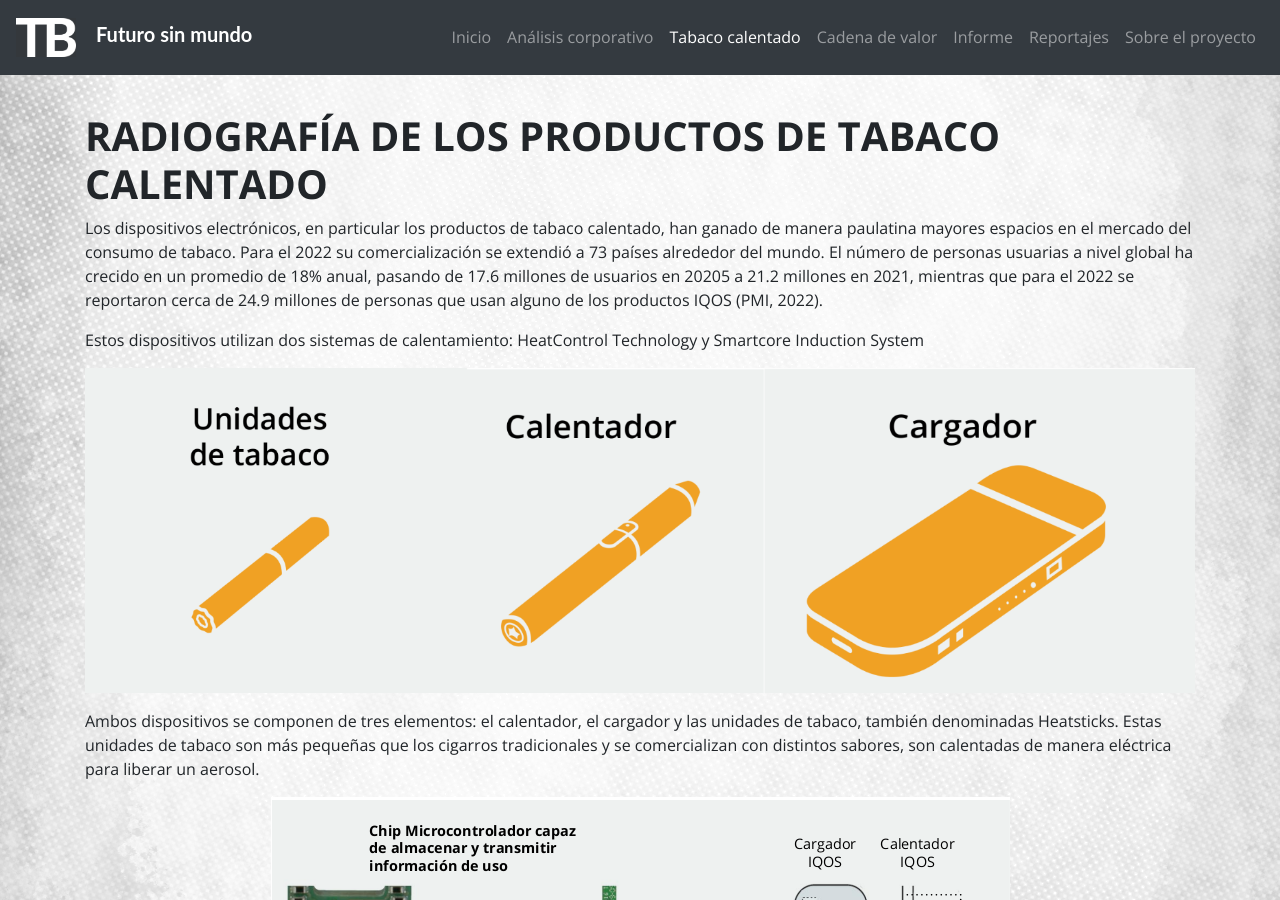
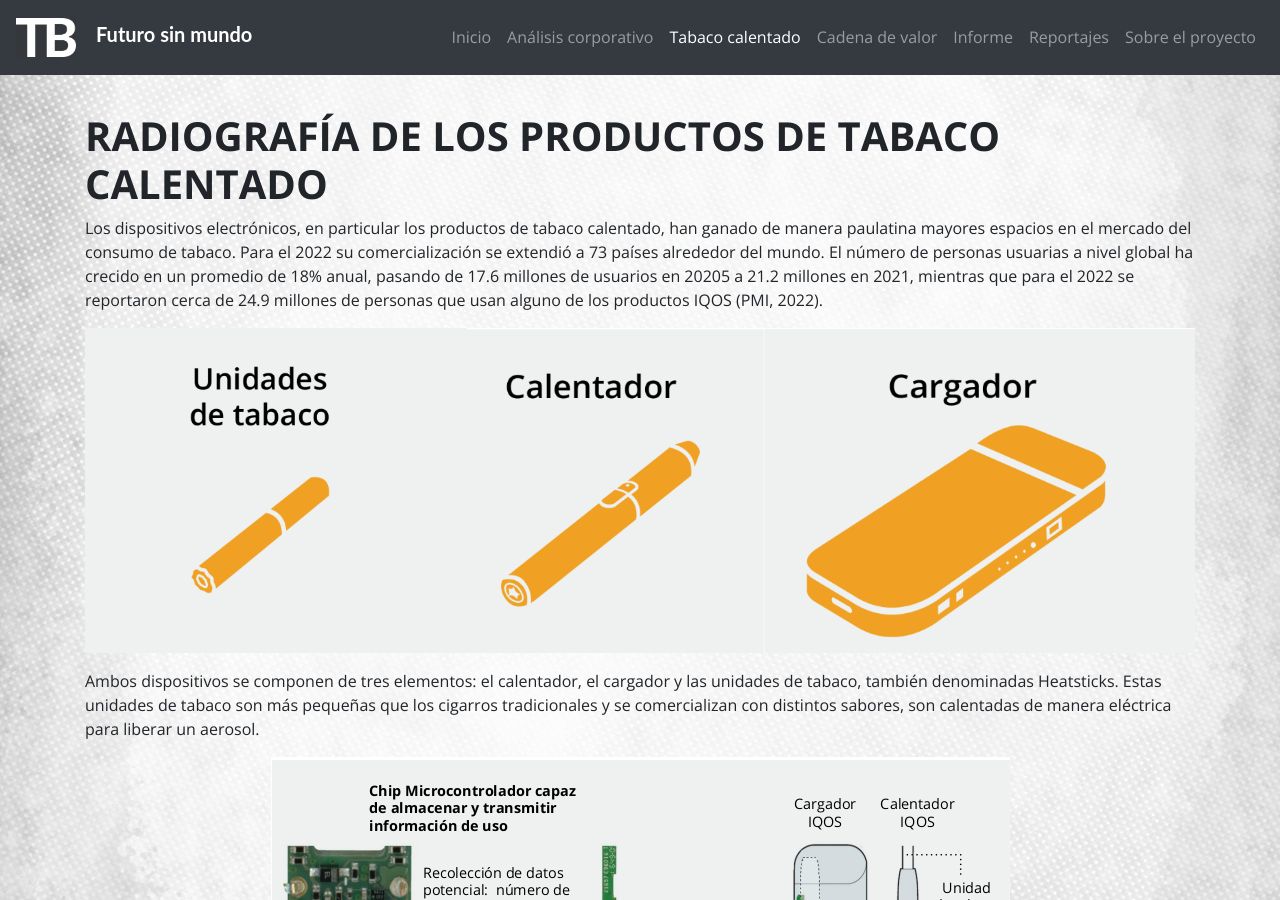
Before and after one commit to ProjectPODER/futurosinmundo, a Jekyll site: the page built from 3-ptc.md, in a window 1280 px wide and 900 px high. Built offline with Jekyll 4.4.1, drawn with Linux system fonts in a browser that asks for light colours.

Commit message:
Update 3-ptc.md

```diff
--- a/3-ptc.md
+++ b/3-ptc.md
@@ -7,7 +7,6 @@ permalink: /tabaco-calentado/
 
 Los dispositivos electrónicos, en particular los productos de tabaco calentado, han ganado de manera paulatina mayores espacios en el mercado del consumo de tabaco. Para el 2022 su comercialización se extendió a 73 países alrededor del mundo. El número de personas usuarias a nivel global ha crecido en un promedio de 18% anual, pasando de 17.6 millones de usuarios en 20205 a 21.2 millones en 2021, mientras que para el 2022 se reportaron cerca de 24.9 millones de personas que usan alguno de los productos IQOS (PMI, 2022).
 
-Estos dispositivos utilizan dos sistemas de calentamiento: HeatControl Technology y Smartcore Induction System
 
 {:.image-post}
 ![Ingresos de PMI por productos libres de humo]({{ site.baseurl }}/assets/img/IQOS.png)
```
